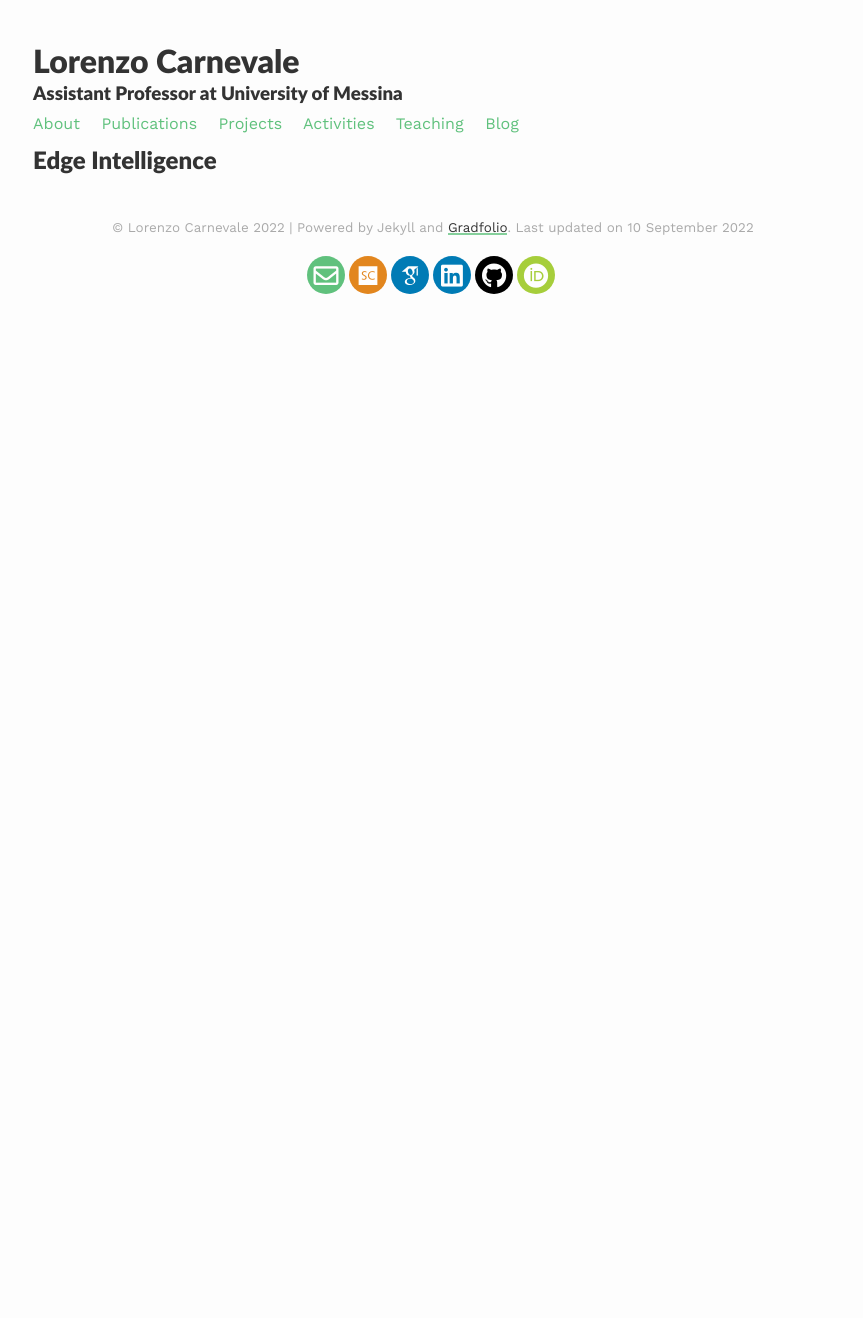
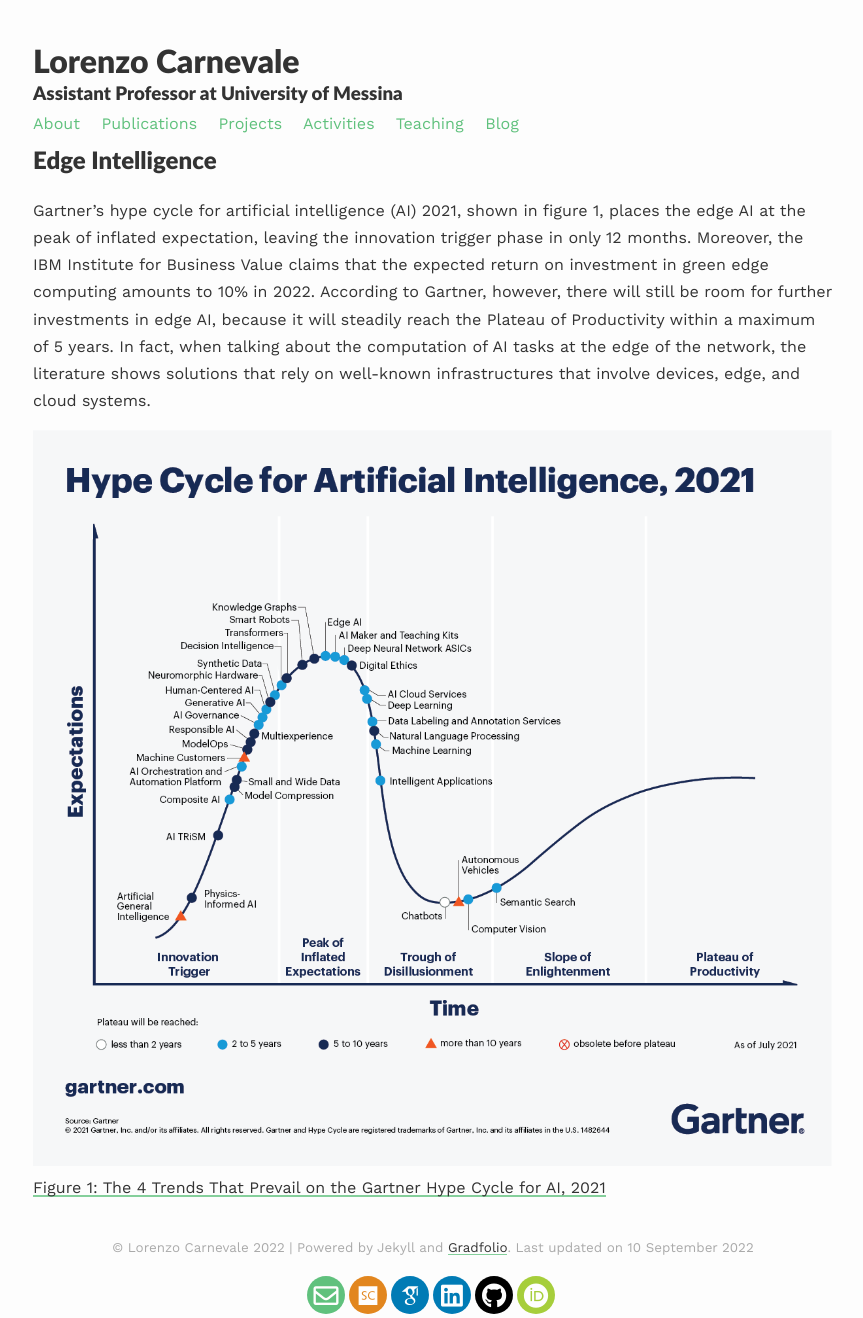
Before and after one commit to lcarnevale/lcarnevale.github.io, a Jekyll site: the page built from _pages/research/edge-ai.md, in a window 1280 px wide. Shown: the whole page, without its empty margins (207-1070 px from the left). Built offline with Jekyll 4.4.1, drawn with Linux system fonts in a browser that asks for light colours; nearby versions of some CDN libraries; some web fonts are replaced; before the commit the page ends 964 px from its top, so only the background shows below that.

Commit message:
update the edge ai research page

```diff
--- a/_pages/research/edge-ai.md
+++ b/_pages/research/edge-ai.md
@@ -6,3 +6,9 @@
 ---
 
 ## Edge Intelligence
+
+Gartner's hype cycle for artificial intelligence (AI) 2021, shown in figure 1, places the edge AI at the peak of inflated expectation, leaving the innovation trigger phase in only 12 months. Moreover, the IBM Institute for Business Value claims that the expected return on investment in green edge computing amounts to 10% in 2022. According to Gartner, however, there will still be room for further investments in edge AI, because it will steadily reach the Plateau of Productivity within a maximum of 5 years.
+In fact, when talking about the computation of AI tasks at the edge of the network, the literature shows solutions that rely on well-known infrastructures that involve devices, edge, and cloud systems.
+
+![fishy](../../assets/images/gartner-hype-cycle-ai-2021.png)
+[Figure 1: The 4 Trends That Prevail on the Gartner Hype Cycle for AI, 2021](https://www.gartner.com/en/articles/the-4-trends-that-prevail-on-the-gartner-hype-cycle-for-ai-2021-)
```
Also changed, not shown: assets/images/gartner-hype-cycle-ai-2021.png (added).
